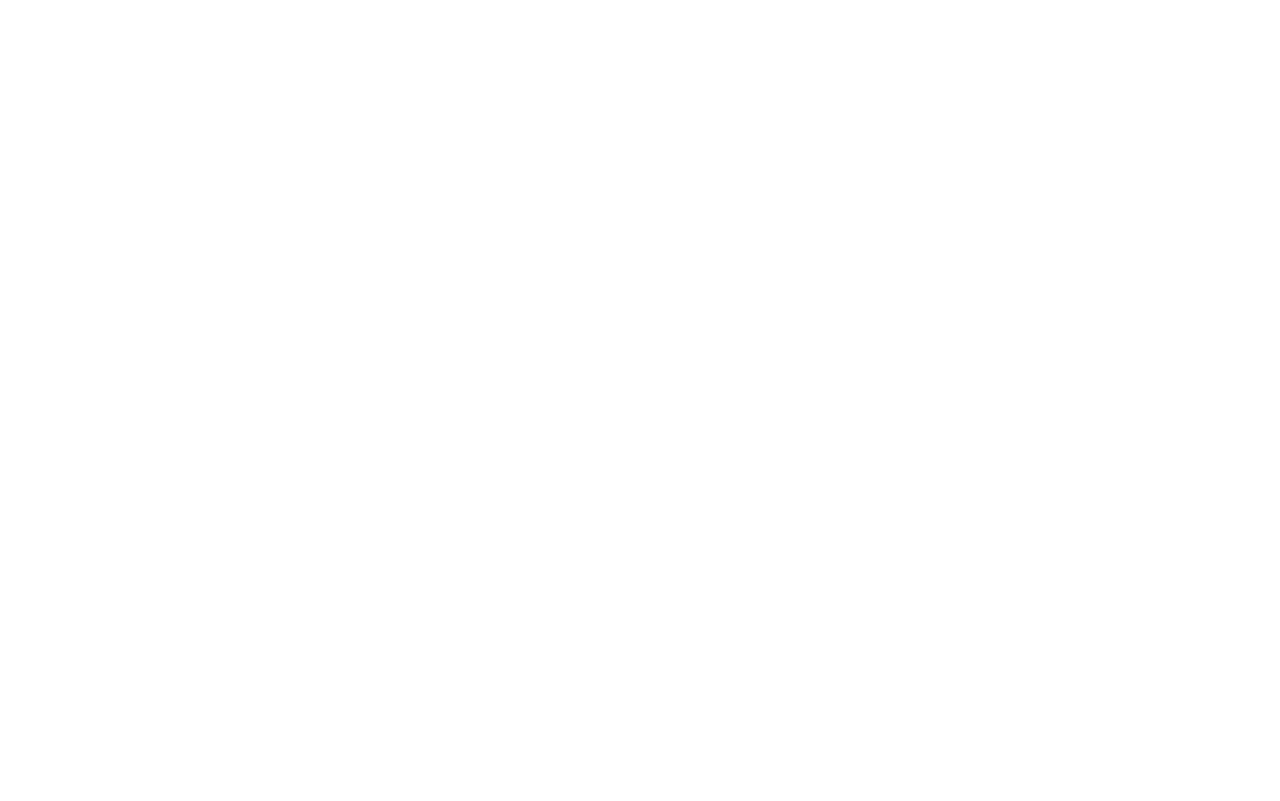
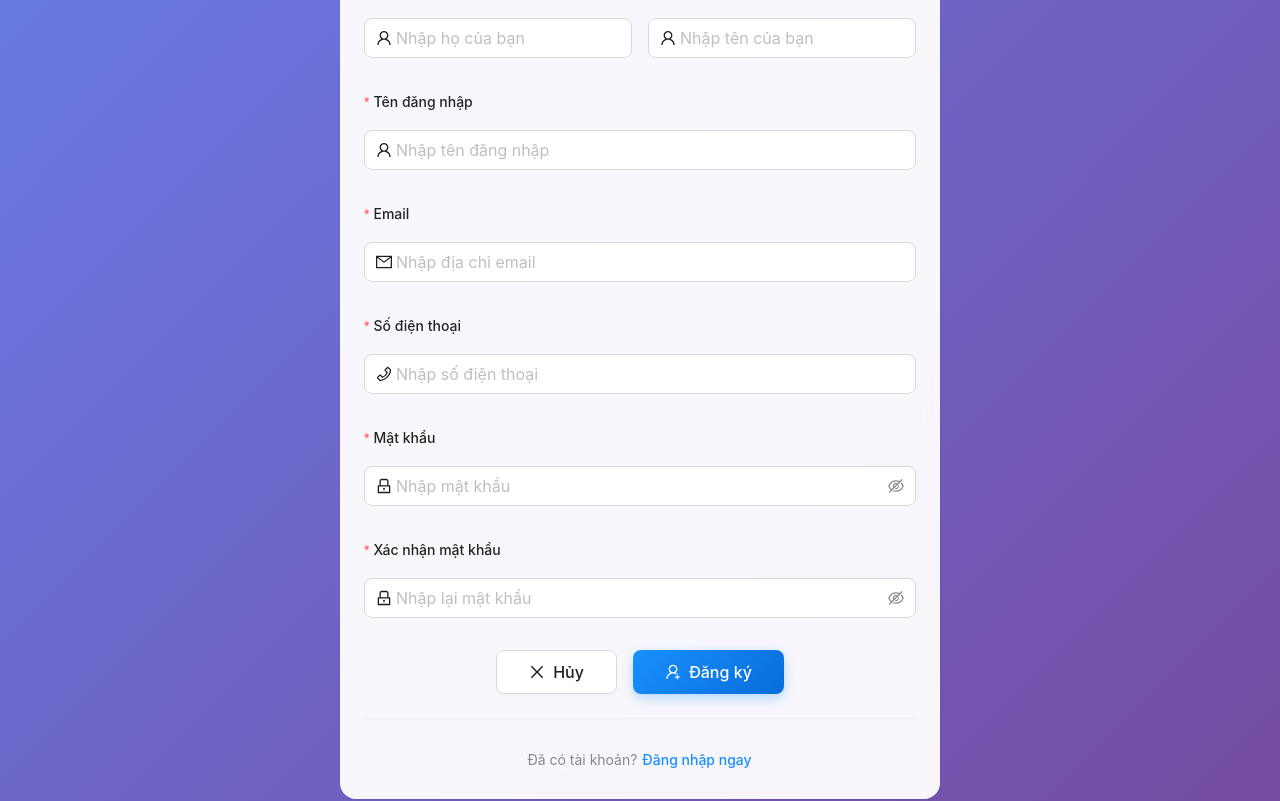
Before and after one commit to napersau/social-networking-application, a React (Create React App) app in the folder fe/: page /register in a window 1280 px wide. Before the commit this address had no page. Shown: the part 328-1129 px from the top of the page. Before the commit the page ends 800 px from the top, so only its background shows below. Built offline with nearby package versions, Linux system fonts and the light colour scheme.

Commit message:
feat: register account for client

```diff
--- a/fe/src/components/header/index.js
+++ b/fe/src/components/header/index.js
@@ -174,7 +174,7 @@
           onClick={closeDrawer}
         />
         <div style={{ marginTop: 16 }}>
-          <Dropdown overlay={userMenu} placement="bottomRight" trigger={["click"]}>
+          <Dropdown menu={userMenu} placement="bottomRight" trigger={["click"]}>
             <Avatar
               size="large"
               icon={<UserOutlined />}
--- a/fe/src/index.js
+++ b/fe/src/index.js
@@ -2,7 +2,7 @@
 import ReactDOM from "react-dom/client";
 import App from "./App";
 import { BrowserRouter } from "react-router-dom";
-
+import reportWebVitals from "./reportWebVitals"
 const root = ReactDOM.createRoot(document.getElementById("root"));
 root.render(
   <BrowserRouter>
--- a/fe/src/layout/index.js
+++ b/fe/src/layout/index.js
@@ -29,7 +29,7 @@
     const isLoginPage = location.pathname === "/login";
 
     return (
-        <Layout style={{ minHeight: "100vh" }}>
+        <Layout style={{ minHeight: "100vh", padding: 0, margin: 0 }}>
             {/* Chỉ hiển thị Sider khi user là ADMIN và đang ở trang admin */}
             {userRole === "ADMIN" && isAdminPage && (
                 <Sider collapsed={collapsed} theme="light" className="sider" width={250}>
@@ -39,13 +39,13 @@
                     {/* <MenuSider /> */}
                 </Sider>
             )}
-            <Layout>
+            <Layout style={{ padding: 0, margin: 0 }}>
                 {/* Chỉ hiển thị Header khi không phải trang login */}
                 {!isLoginPage && <Header />}
 
                 <Content style={{
-                    margin: isLoginPage ? "0" : "0", // Bỏ margin để Header/Footer căn chỉnh full width
-                    padding: isLoginPage ? "0" : "20px",
+                    margin:  "0",
+                    padding: "0" ,
                     background: isLoginPage ? "#fff" : "#f5f5f5",
                     flex: 1 // Đảm bảo content chiếm không gian còn lại
                 }}>
--- /dev/null
+++ b/fe/src/pages/register/index.js
@@ -0,0 +1,167 @@
+
+import { Form, Input, Button, message, Typography, Card, Row, Col, Space, Divider } from "antd"
+import {
+  UserOutlined,
+  LockOutlined,
+  MailOutlined,
+  PhoneOutlined,
+  UserAddOutlined,
+  CloseOutlined,
+} from "@ant-design/icons"
+import axios from "axios"
+import { useNavigate } from "react-router-dom"
+import "./styles.css"
+
+const { Title, Text } = Typography
+
+const Register = () => {
+  const navigate = useNavigate()
+  const [form] = Form.useForm()
+
+  const onFinish = async (values) => {
+    try {
+      const response = await axios.post("http://localhost:8080/api/v1/users", values)
+      if (response.data?.code === 1000) {
+        message.success("Đăng ký thành công!", 3)
+        setTimeout(() => {
+          navigate("/login")
+        }, 1500)
+      } else {
+        message.error("Đăng ký thất bại. Vui lòng thử lại!")
+      }
+    } catch (error) {
+      message.error("Lỗi khi gọi API. Vui lòng kiểm tra dữ liệu!")
+    }
+  }
+
+  const handleCancel = () => {
+    navigate("/login") // hoặc navigate("/") để về trang chủ
+  }
+
+  return (
+    <div className="register-container">
+      <div className="register-wrapper">
+        <Card className="register-card" bordered={false}>
+          <div className="register-header">
+            <UserAddOutlined className="register-icon" />
+            <Title level={2} className="register-title">
+              Đăng ký tài khoản
+            </Title>
+            <Text type="secondary" className="register-subtitle">
+              Tạo tài khoản mới để bắt đầu sử dụng dịch vụ
+            </Text>
+          </div>
+
+          <Divider />
+
+          <Form
+            form={form}
+            name="registerForm"
+            onFinish={onFinish}
+            layout="vertical"
+            className="register-form"
+            size="large"
+          >
+            <Row gutter={16}>
+              <Col xs={24} sm={12}>
+                <Form.Item name="firstName" label="Họ" rules={[{ required: true, message: "Vui lòng nhập họ" }]}>
+                  <Input prefix={<UserOutlined />} placeholder="Nhập họ của bạn" />
+                </Form.Item>
+              </Col>
+              <Col xs={24} sm={12}>
+                <Form.Item name="lastName" label="Tên" rules={[{ required: true, message: "Vui lòng nhập tên" }]}>
+                  <Input prefix={<UserOutlined />} placeholder="Nhập tên của bạn" />
+                </Form.Item>
+              </Col>
+            </Row>
+
+            <Form.Item
+              name="username"
+              label="Tên đăng nhập"
+              rules={[
+                { required: true, message: "Vui lòng nhập tên đăng nhập" },
+                { min: 3, message: "Tên đăng nhập phải có ít nhất 3 ký tự" },
+              ]}
+            >
+              <Input prefix={<UserOutlined />} placeholder="Nhập tên đăng nhập" />
+            </Form.Item>
+
+            <Form.Item
+              name="email"
+              label="Email"
+              rules={[
+                { required: true, message: "Vui lòng nhập email" },
+                { type: "email", message: "Email không hợp lệ" },
+              ]}
+            >
+              <Input prefix={<MailOutlined />} placeholder="Nhập địa chỉ email" />
+            </Form.Item>
+
+            <Form.Item
+              name="phone"
+              label="Số điện thoại"
+              rules={[
+                { required: true, message: "Vui lòng nhập số điện thoại" },
+                { pattern: /^[0-9]{10,11}$/, message: "Số điện thoại không hợp lệ" },
+              ]}
+            >
+              <Input prefix={<PhoneOutlined />} placeholder="Nhập số điện thoại" />
+            </Form.Item>
+
+            <Form.Item
+              name="password"
+              label="Mật khẩu"
+              rules={[
+                { required: true, message: "Vui lòng nhập mật khẩu" },
+                { min: 6, message: "Mật khẩu phải có ít nhất 6 ký tự" },
+              ]}
+            >
+              <Input.Password prefix={<LockOutlined />} placeholder="Nhập mật khẩu" />
+            </Form.Item>
+
+            <Form.Item
+              name="confirmPassword"
+              label="Xác nhận mật khẩu"
+              dependencies={["password"]}
+              rules={[
+                { required: true, message: "Vui lòng xác nhận mật khẩu" },
+                ({ getFieldValue }) => ({
+                  validator(_, value) {
+                    if (!value || getFieldValue("password") === value) {
+                      return Promise.resolve()
+                    }
+                    return Promise.reject(new Error("Mật khẩu xác nhận không khớp!"))
+                  },
+                }),
+              ]}
+            >
+              <Input.Password prefix={<LockOutlined />} placeholder="Nhập lại mật khẩu" />
+            </Form.Item>
+
+            <Form.Item className="register-buttons">
+              <Space size="middle" className="button-group">
+                <Button type="default" icon={<CloseOutlined />} onClick={handleCancel} className="cancel-button">
+                  Hủy
+                </Button>
+                <Button type="primary" htmlType="submit" icon={<UserAddOutlined />} className="submit-button">
+                  Đăng ký
+                </Button>
+              </Space>
+            </Form.Item>
+          </Form>
+
+          <div className="register-footer">
+            <Text type="secondary">
+              Đã có tài khoản?{" "}
+              <Button type="link" onClick={() => navigate("/login")}>
+                Đăng nhập ngay
+              </Button>
+            </Text>
+          </div>
+        </Card>
+      </div>
+    </div>
+  )
+}
+
+export default Register
--- /dev/null
+++ b/fe/src/pages/register/styles.css
@@ -0,0 +1,205 @@
+/* Container chính */
+.register-container {
+  min-height: 100vh;
+  background: linear-gradient(135deg, #667eea 0%, #764ba2 100%);
+  display: flex;
+  align-items: center;
+  justify-content: center;
+  padding: 20px;
+}
+
+.register-wrapper {
+  width: 100%;
+  max-width: 600px;
+}
+
+/* Card styling */
+.register-card {
+  box-shadow: 0 20px 40px rgba(0, 0, 0, 0.1);
+  border-radius: 16px;
+  overflow: hidden;
+  background: rgba(255, 255, 255, 0.95);
+  backdrop-filter: blur(10px);
+}
+
+/* Header section */
+.register-header {
+  text-align: center;
+  margin-bottom: 0;
+}
+
+.register-icon {
+  font-size: 48px;
+  color: #1890ff;
+  margin-bottom: 16px;
+  display: block;
+}
+
+.register-title {
+  color: #262626;
+  margin-bottom: 8px !important;
+  font-weight: 600;
+}
+
+.register-subtitle {
+  font-size: 16px;
+  color: #8c8c8c;
+}
+
+/* Form styling */
+.register-form {
+  margin-top: 24px;
+}
+
+.register-form .ant-form-item-label > label {
+  font-weight: 500;
+  color: #262626;
+}
+
+.register-form .ant-input-affix-wrapper,
+.register-form .ant-input {
+  border-radius: 8px;
+  border: 1px solid #d9d9d9;
+  transition: all 0.3s ease;
+}
+
+.register-form .ant-input-affix-wrapper:hover,
+.register-form .ant-input:hover {
+  border-color: #40a9ff;
+  box-shadow: 0 0 0 2px rgba(24, 144, 255, 0.1);
+}
+
+.register-form .ant-input-affix-wrapper:focus,
+.register-form .ant-input-affix-wrapper-focused,
+.register-form .ant-input:focus {
+  border-color: #1890ff;
+  box-shadow: 0 0 0 2px rgba(24, 144, 255, 0.2);
+}
+
+/* Button styling */
+.register-buttons {
+  margin-top: 32px;
+  margin-bottom: 0;
+}
+
+.button-group {
+  width: 100%;
+  display: flex;
+  justify-content: center;
+}
+
+.submit-button {
+  background: linear-gradient(135deg, #1890ff, #096dd9);
+  border: none;
+  border-radius: 8px;
+  height: 44px;
+  padding: 0 32px;
+  font-weight: 500;
+  box-shadow: 0 4px 12px rgba(24, 144, 255, 0.3);
+  transition: all 0.3s ease;
+}
+
+.submit-button:hover {
+  background: linear-gradient(135deg, #40a9ff, #1890ff);
+  transform: translateY(-2px);
+  box-shadow: 0 6px 16px rgba(24, 144, 255, 0.4);
+}
+
+.cancel-button {
+  border-radius: 8px;
+  height: 44px;
+  padding: 0 32px;
+  font-weight: 500;
+  border: 1px solid #d9d9d9;
+  transition: all 0.3s ease;
+}
+
+.cancel-button:hover {
+  border-color: #ff4d4f;
+  color: #ff4d4f;
+  transform: translateY(-2px);
+  box-shadow: 0 4px 12px rgba(255, 77, 79, 0.2);
+}
+
+/* Footer */
+.register-footer {
+  text-align: center;
+  margin-top: 24px;
+  padding-top: 24px;
+  border-top: 1px solid #f0f0f0;
+}
+
+.register-footer .ant-btn-link {
+  padding: 0;
+  font-weight: 500;
+  color: #1890ff;
+}
+
+/* Responsive */
+@media (max-width: 768px) {
+  .register-container {
+    padding: 16px;
+  }
+
+  .register-card {
+    margin: 0;
+  }
+
+  .button-group {
+    flex-direction: column;
+    gap: 12px;
+  }
+
+  .submit-button,
+  .cancel-button {
+    width: 100%;
+  }
+}
+
+@media (max-width: 576px) {
+  .register-icon {
+    font-size: 36px;
+  }
+
+  .register-title {
+    font-size: 20px !important;
+  }
+
+  .register-subtitle {
+    font-size: 14px;
+  }
+}
+
+/* Animation */
+.register-card {
+  animation: slideUp 0.6s ease-out;
+}
+
+@keyframes slideUp {
+  from {
+    opacity: 0;
+    transform: translateY(30px);
+  }
+  to {
+    opacity: 1;
+    transform: translateY(0);
+  }
+}
+
+/* Custom scrollbar */
+.register-container::-webkit-scrollbar {
+  width: 6px;
+}
+
+.register-container::-webkit-scrollbar-track {
+  background: rgba(255, 255, 255, 0.1);
+}
+
+.register-container::-webkit-scrollbar-thumb {
+  background: rgba(255, 255, 255, 0.3);
+  border-radius: 3px;
+}
+
+.register-container::-webkit-scrollbar-thumb:hover {
+  background: rgba(255, 255, 255, 0.5);
+}
--- a/fe/src/routes/index.js
+++ b/fe/src/routes/index.js
@@ -2,6 +2,7 @@
 import Login from "../pages/login"
 import Layout from "../layout"
 import PrivateRoutes from "../components/PrivateRoutes"
+import Register from "../pages/register"
 // import PrivateRoutesAdmin from "../components/PrivateRoutesAdmin"
 
 const Routes = [
@@ -22,6 +23,10 @@
                 element: <Login />
             },
             {
+                path: 'register',
+                element: <Register />
+            },
+            {
                 element: <PrivateRoutes />,
                 children: [
                     // Các route cần đăng nhập
```
Also changed, not shown: fe/src/pages/myInfor/index.js (added).
